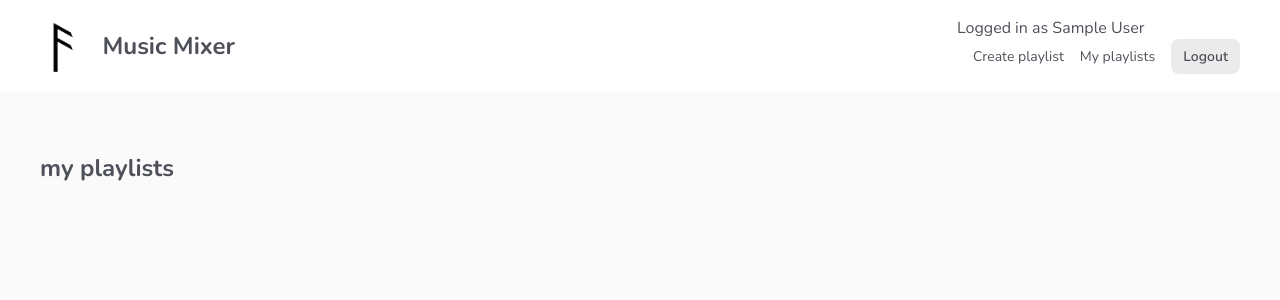
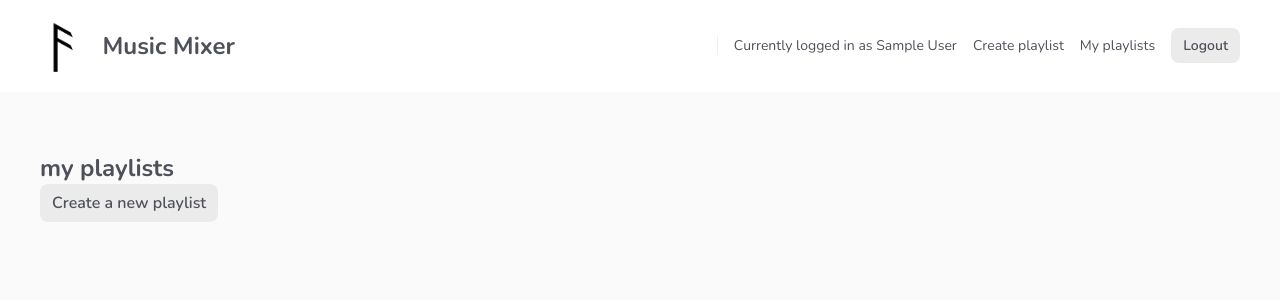
Before and after one commit to x-rune-x/test-playlist-site, a Vue app: page /playlists/user in a window 1280 px wide. Shown: the top 300 px of the page. Built offline with nearby package versions, Linux system fonts and the light colour scheme; no server answers; the database is empty; sample sign-in values are in the browser's storage.

Commit message:
Finished project

```diff
--- a/src/components/Navbar.vue
+++ b/src/components/Navbar.vue
@@ -9,7 +9,7 @@
           <router-link class="btn" :to="{ name: 'Login' }">Login</router-link>
         </div>
         <div v-else>
-          <p>Logged in as {{ user.displayName }}</p>
+          <span>Currently logged in as {{ user.displayName }}</span>
           <router-link :to="{ name: 'CreatePlaylist' }">Create playlist</router-link>
           <router-link :to="{ name: 'UserPlaylists' }">My playlists</router-link>
           <button @click="handleLogout">Logout</button>
@@ -73,4 +73,11 @@
     margin-left: 16px;
     font-size: 14px;
   }
+  span {
+    font-size: 14px;
+    display: inline-block;
+    margin-left: 16px;
+    padding-left: 16px;
+    border-left: 1px solid #eee;
+  }
 </style>
--- a/src/views/playlists/UserPlaylists.vue
+++ b/src/views/playlists/UserPlaylists.vue
@@ -1,14 +1,21 @@
 <template>
   <div class="user-playlists">
     <h2>my playlists</h2>
+    <div v-if="playlists">
+      <ListView :playlists="playlists" />
+    </div>
+    <router-link :to="{ name: 'CreatePlaylist' }" class="btn">Create a new playlist</router-link>
   </div>
 </template>
 
 <script>
 import getUser from '@/composables/getUser'
 import getCollection from '@/composables/getCollection'
+import  ListView from '@/components/ListView.vue'
 
 export default {
+components: { ListView },
+
   setup() {
     const { user } = getUser()
     const { documents: playlists } = getCollection(
@@ -16,13 +23,15 @@
       ["userId", "==", user.value.uid]
     )
 
-    console.log('playlists')
+    console.log(playlists)
 
     return { playlists }
   }
 }
 </script>
 
-<style>
-
+<style scoped>
+  .btn {
+    margin-bottom: 15px;
+  }
 </style>
```
